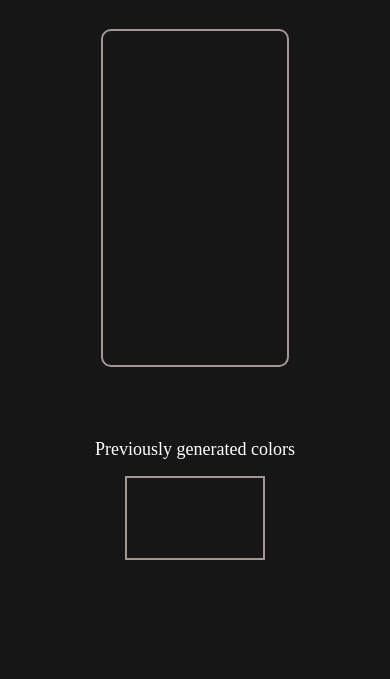
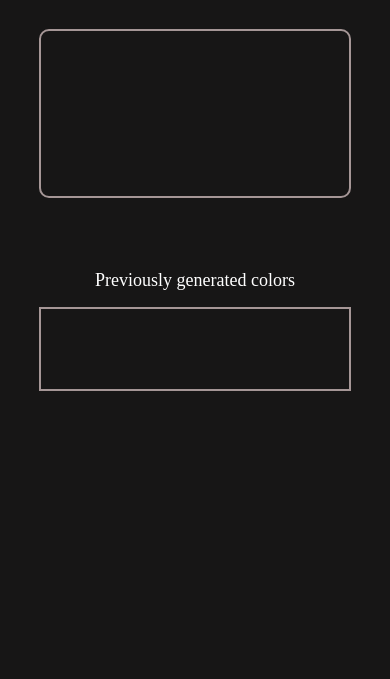
Before and after one commit to faseehansarii/Random-Color-Generator, a plain HTML site: page index.html in a window 390 px wide. Shown: the part 165-844 px from the top of the page. Drawn offline with Linux system fonts and the light colour scheme.

Commit message:
Release-1.2

```diff
--- a/style.css
+++ b/style.css
@@ -93,3 +93,18 @@ p{
 .palete.pop {
     animation: popIn 0.3s ease forwards;
 }
+
+@media(max-width:600px){
+    .container{
+    width: 80%;
+    height: 100%;
+}
+    #box{
+    height: 20vh;
+    width: 100%;
+    }
+    #previous{
+    height: 10vh;
+    width:  100%;
+    }
+}
```
